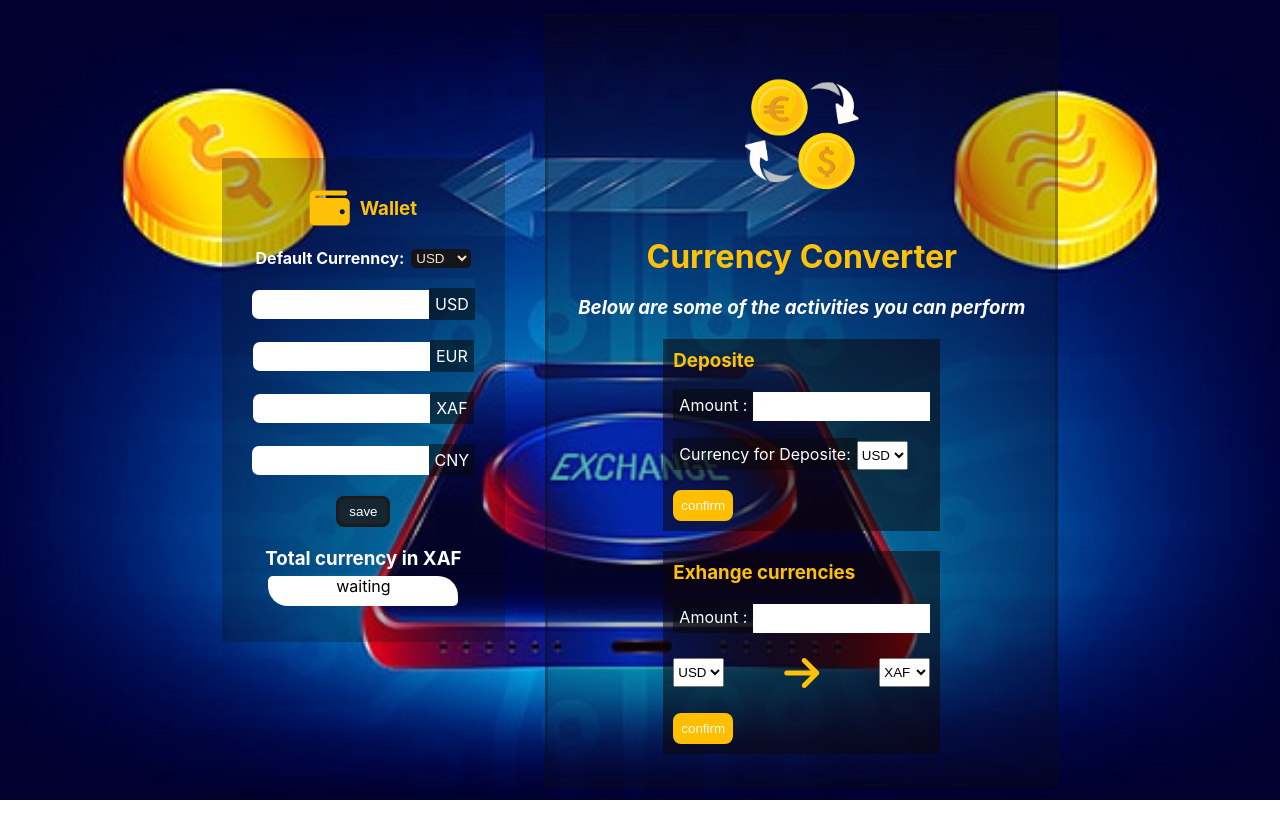
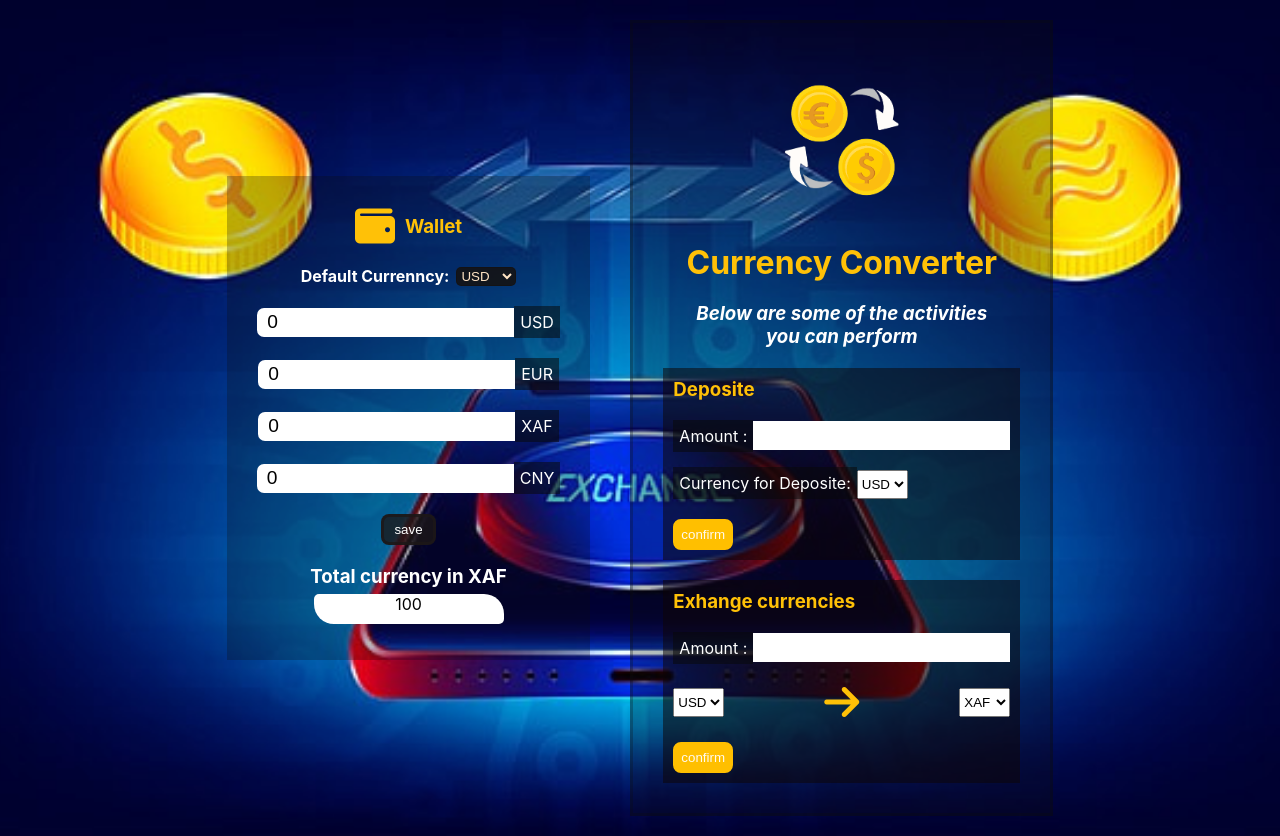
Before and after one commit to kadjialan/exchange-page-react, a React (Create React App) app: page /exchange in a window 1280 px wide. Before the commit the page ends 800 px from the top, so only its background shows below. Built offline with nearby package versions, Linux system fonts and the light colour scheme.

Commit message:
getting various inputs values

```diff
--- a/src/Home/Home.css
+++ b/src/Home/Home.css
@@ -8,7 +8,7 @@
   background-repeat: no-repeat;
   background-size: cover;
   background-position: center;
-  height: 100vh;
+  min-height: 100vh;
   color: #fff;
   display: flex;
   flex-direction: column;
@@ -18,15 +18,15 @@
 
 .home__main {
   border: 1px solid rgb(18 18 20 / 12%);
-  border-radius: 8px;
+  border-radius: 20px;
   display: flex;
   flex-direction: column;
   align-items: center;
   justify-content: center;
   text-align: center;
-  width: 50vw;
+  width: 60vw;
   gap: 20px;
-  background-color: rgb(18 18 20 / 12%);
+  background-color: rgb(18 18 20 / 43%);
 }
 
 .home__main h1 {
@@ -34,9 +34,9 @@
 }
 
 .home__main h2 {
-    background-color: #17161627;
-    padding: 10px;
-  }
+  background-color: #17161627;
+  padding: 10px;
+}
 
 .home__main button {
   padding: 15px;
@@ -55,3 +55,8 @@
 .logo {
   width: 200px;
 }
+
+input {
+  font-size: larger;
+  padding-inline-start: 10px;
+}
--- a/src/Main/Main.css
+++ b/src/Main/Main.css
@@ -21,7 +21,7 @@
   background-repeat: no-repeat;
   background-size: cover;
   background-position: center;
-  height: 100vh;
+  min-height: 100vh;
   color: #fff;
   display: flex;
   align-items: center;
@@ -136,9 +136,19 @@
 }
 
 .confirm {
-    padding: 5px;
-    border-radius: 8px;
-    background-color: #ffbf00;
-    border: 3px solid #ffbf00;
-    color: floralwhite;
+  padding: 5px;
+  border-radius: 8px;
+  background-color: #ffbf00;
+  border: 3px solid #ffbf00;
+  color: floralwhite;
 }
+
+.paragraph {
+  max-width: 300px;
+}
+
+@media screen and (max-width: 768px) {
+  .main {
+    flex-direction: column;
+  }
+}
--- a/src/Main/Main.jsx
+++ b/src/Main/Main.jsx
@@ -1,8 +1,43 @@
-import React from 'react';
+/* eslint-disable no-undef */
+/* eslint-disable no-use-before-define */
+import { useState } from 'react';
 import './Main.css';
 import logo2 from '../Images/logo3.png';
 
 function Main() {
+  const [message, setMessage] = useState({
+    america: 0,
+    europe: 0,
+    africa: 0,
+    china: 0,
+  });
+
+  const handleChange = (e) => {
+    const country = e.target.name;
+    const val = e.target.value;
+    const newValues = {
+      ...message,
+      [country]: val,
+    };
+
+    setMessage(newValues);
+
+    calTotal(newValues);
+  };
+
+  const [, setTotal] = useState(0);
+  const calTotal = (newValues) => {
+    const { america, europe, africa, china } = newValues;
+    const newTotal =
+      parseInt(america, 10) +
+      parseInt(europe, 10) +
+      parseInt(africa, 10) +
+      parseInt(china, 10);
+    setTotal(newTotal);
+
+    console.log(newTotal);
+  };
+
   return (
     <div className="main">
       <div className="main__holder__left">
@@ -24,38 +59,58 @@ function Main() {
         </div>
 
         <div className="currency__options">
-          <input type="number" value="USD" />
+          <input
+            type="number"
+            name="america"
+            value={message.america}
+            onChange={handleChange}
+          />
           <span>USD</span>
         </div>
 
         <div className="currency__options">
-          <input type="number" value="EUR" />
+          <input
+            type="number"
+            name="europe"
+            value={message.europe}
+            onChange={handleChange}
+          />
           <span>EUR</span>
         </div>
 
         <div className="currency__options">
-          <input type="number" value="XAF" />
+          <input
+            type="number"
+            name="africa"
+            value={message.africa}
+            onChange={handleChange}
+          />
           <span>XAF</span>
         </div>
 
         <div className="currency__options">
-          <input type="number" value="CNY" />
+          <input
+            type="number"
+            name="china"
+            value={message.china}
+            onChange={handleChange}
+          />
           <span>CNY</span>
         </div>
 
-        <button className="save" type="button">
+        <button className="save" type="button" onClick={() => calTotal()}>
           save
         </button>
         <div>
           <h3>Total currency in XAF</h3>
-          <div className="total__currency">waiting</div>
+          <div className="total__currency">100</div>
         </div>
       </div>
 
       <div className="main__holder__right">
         <img src={logo2} alt="logo" className="logo2" />
         <h1>Currency Converter</h1>
-        <h3>
+        <h3 className="paragraph">
           <i>Below are some of the activities you can perform</i>
         </h3>
         <div className="main__holder__deposit">
```
